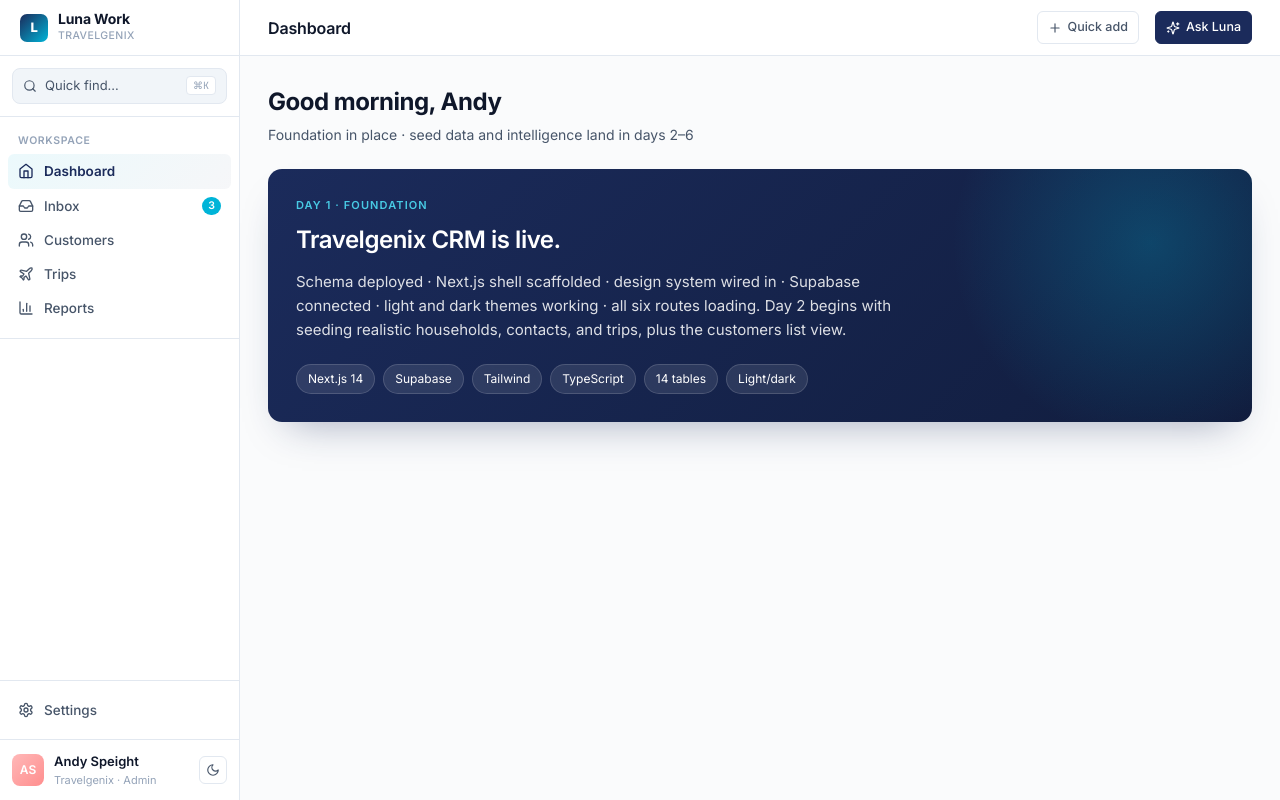
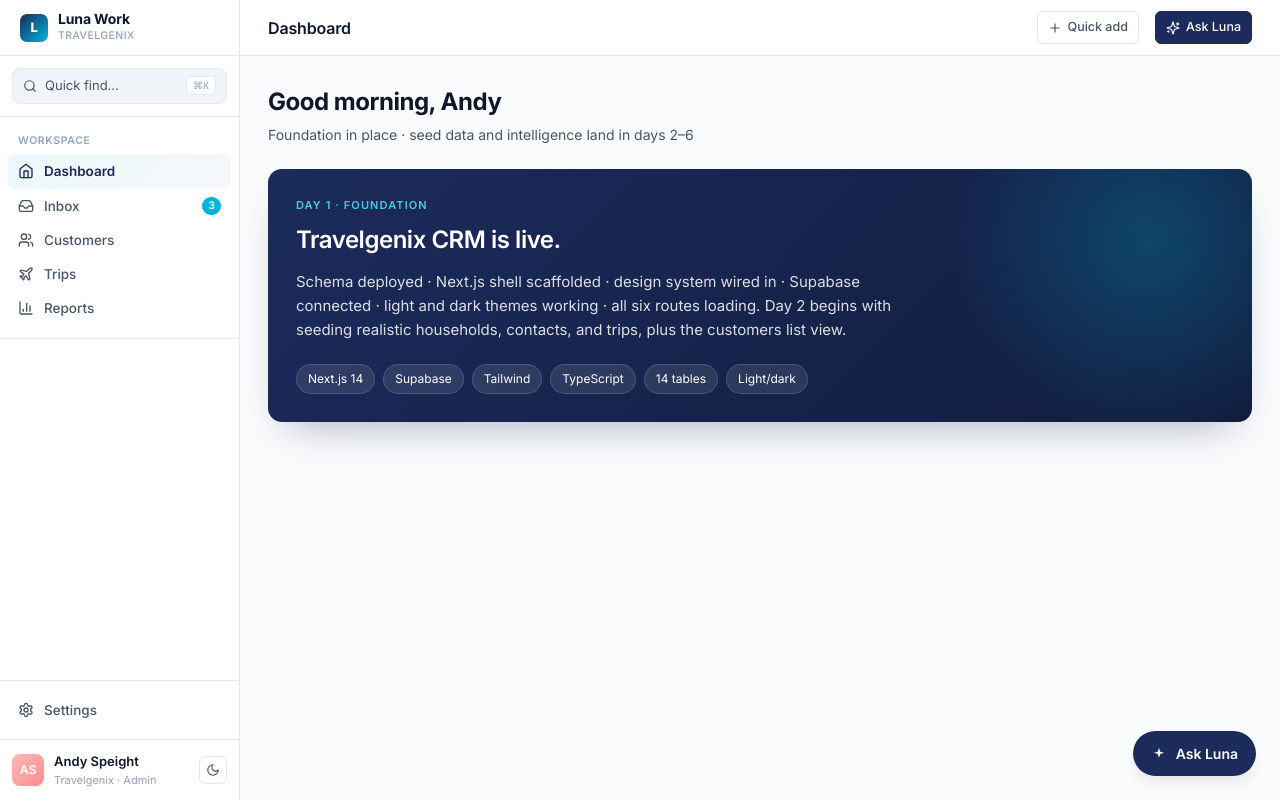
Before and after one commit to andyspeight/travelgenix-crm, a Next.js app: page / in a window 1280 px wide. Built offline with nearby package versions, Linux system fonts and the light colour scheme.

Commit message:
Update layout.tsx

```diff
--- a/app/layout.tsx
+++ b/app/layout.tsx
@@ -1,6 +1,7 @@
 import type { Metadata } from "next";
 import { ThemeProvider } from "@/components/layout/theme-provider";
 import { Sidebar } from "@/components/layout/sidebar";
+import { LunaAsk } from "@/components/luna-ask";
 import "./globals.css";
 
 export const metadata: Metadata = {
@@ -35,6 +36,7 @@
               {children}
             </main>
           </div>
+          <LunaAsk />
         </ThemeProvider>
       </body>
     </html>
```
